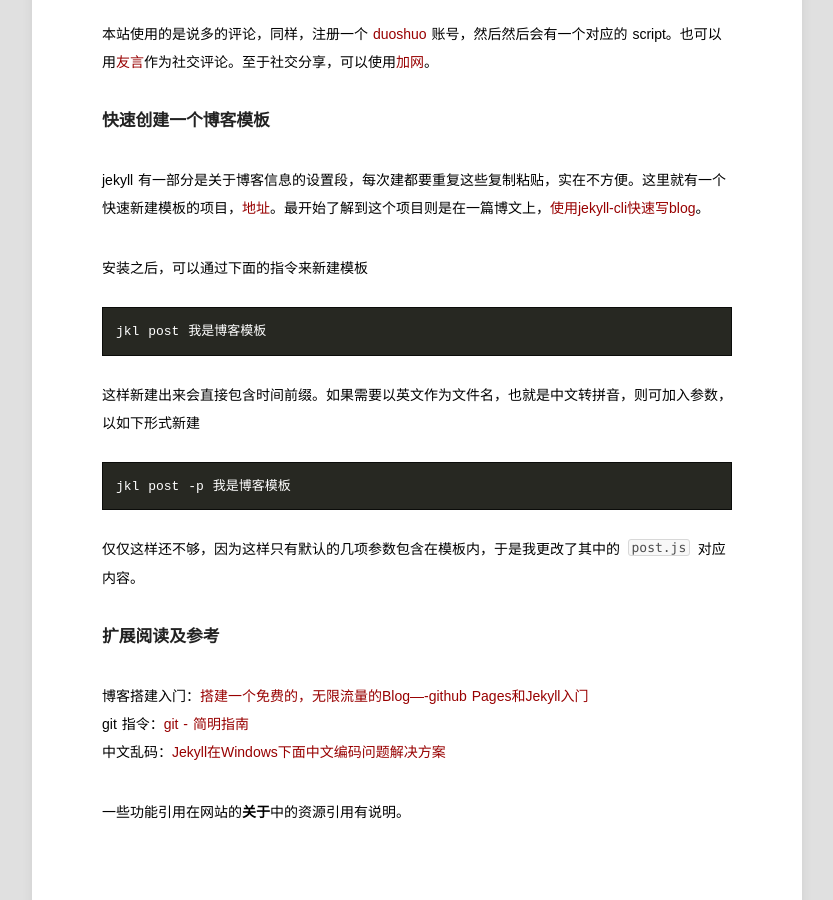
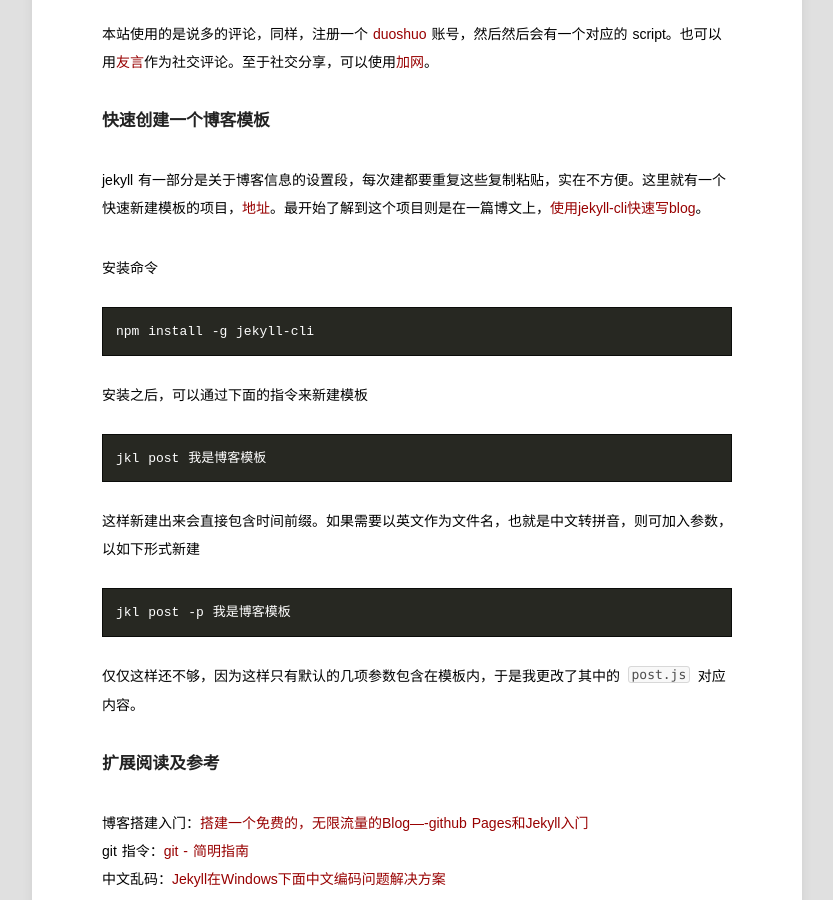
Before and after one commit to Xuezhiyuanlin/herechen.github.io, a Jekyll site: the page built from _posts/2014-03-16-jekyll-skills.md, in a window 1280 px wide and 900 px high, scrolled down 2376 px. Shown: the whole window, without its empty margins (223-1056 px from the left). Built offline with Jekyll 4.4.1, drawn with Linux system fonts in a browser that asks for light colours; some web fonts are replaced; Markdown is read by kramdown in place of the engine named in the settings; comment, search, counter and statistics services are not loaded.

Commit message:
herechen

```diff
--- a/_posts/2014-03-16-jekyll-skills.md
+++ b/_posts/2014-03-16-jekyll-skills.md
@@ -79,6 +79,10 @@ File.read_with_options(File.join(base, name),:encoding=>"utf-8")
 
 jekyll 有一部分是关于博客信息的设置段，每次建都要重复这些复制粘贴，实在不方便。这里就有一个快速新建模板的项目，[地址](https://github.com/jsw0528/jekyll-cli)。最开始了解到这个项目则是在一篇博文上，[使用jekyll-cli快速写blog](http://jser.me/2014/03/25/%E4%BD%BF%E7%94%A8jekyll-cli%E5%BF%AB%E9%80%9F%E5%86%99blog.html)。
 
+安装命令
+
+    npm install -g jekyll-cli
+
 安装之后，可以通过下面的指令来新建模板
 
 	jkl post 我是博客模板
```
